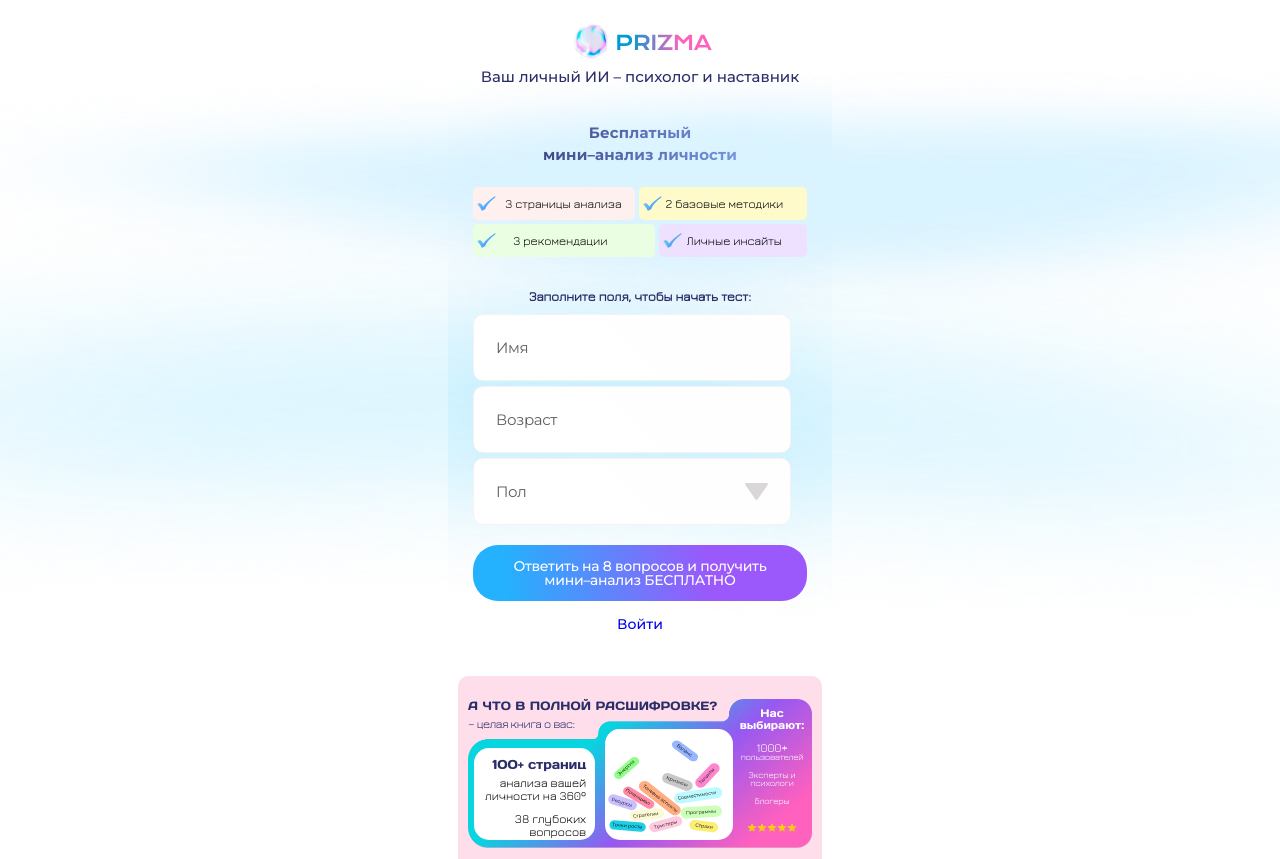
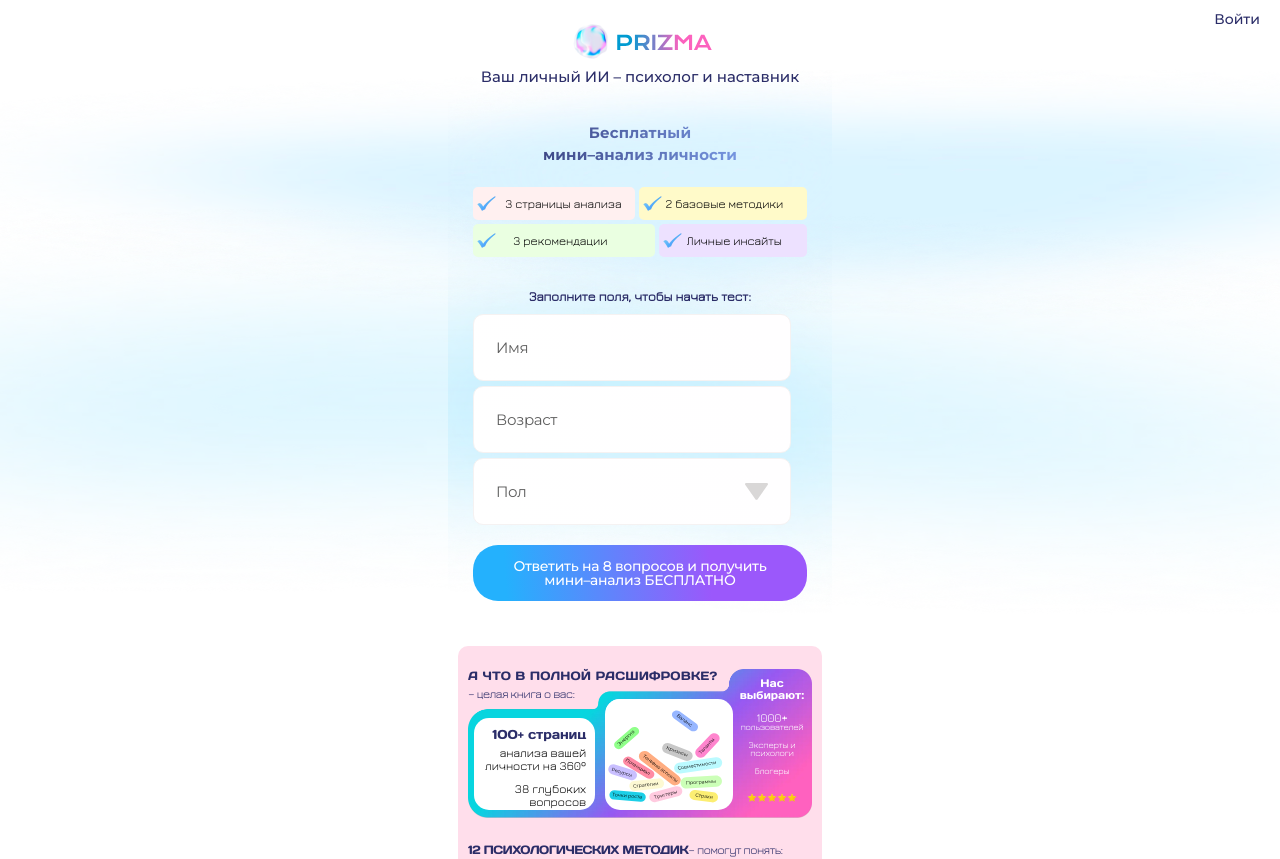
Before and after one commit to kmvit/prizma_pwa, a React (Vite) app in the folder frontend/: page / in a window 1280 px wide. Shown: the top 859 px of the page. Built offline with nearby package versions, Linux system fonts and the light colour scheme; no server answers.

Commit message:
тг авторизация2

```diff
--- a/frontend/src/App.jsx
+++ b/frontend/src/App.jsx
@@ -2,6 +2,7 @@ import { Fragment } from 'react'
 import { Routes, Route, Navigate } from 'react-router-dom'
 import { useAuth } from './contexts/AuthContext'
 import InstallBanner from './components/InstallBanner'
+import AppHeader from './components/AppHeader'
 import HomePage from './pages/HomePage'
 import LoginPage from './pages/LoginPage'
 import TelegramAuthCallbackPage from './pages/TelegramAuthCallbackPage'
@@ -26,6 +27,7 @@ function ProtectedRoute({ children }) {
 export default function App() {
   return (
     <Fragment>
+      <AppHeader />
       <Routes>
       <Route path="/" element={<HomePage />} />
       <Route path="/register" element={<Navigate to="/login" replace />} />
--- /dev/null
+++ b/frontend/src/components/AppHeader.jsx
@@ -0,0 +1,18 @@
+import { Link } from 'react-router-dom'
+import { useAuth } from '../contexts/AuthContext'
+
+export default function AppHeader() {
+  const { user } = useAuth()
+
+  return (
+    <header className="app-header">
+      {user ? (
+        <span className="app-header-user">
+          {user.telegram_username ? `@${user.telegram_username}` : user.name || 'user'} ({user.id})
+        </span>
+      ) : (
+        <Link to="/login" className="app-header-login">Войти</Link>
+      )}
+    </header>
+  )
+}
--- a/frontend/src/main.css
+++ b/frontend/src/main.css
@@ -421,6 +421,25 @@ body {
 .login {
     padding: 50px 26px 0 26px;
     max-width: 375px;
+}
+
+.app-header {
+    position: fixed;
+    top: 0;
+    right: 0;
+    padding: 12px 20px;
+    z-index: 100;
+    font-size: 14px;
+}
+
+.app-header-login {
+    color: #2b2d68;
+    font-weight: 500;
+}
+
+.app-header-user {
+    color: #2b2d68;
+    font-size: 13px;
 }
 
 .login-header {
--- a/frontend/src/pages/HomePage.jsx
+++ b/frontend/src/pages/HomePage.jsx
@@ -6,7 +6,7 @@ function useBodyClass(className) {
     return () => { document.body.className = '' }
   }, [className])
 }
-import { useNavigate, Navigate, Link } from 'react-router-dom'
+import { useNavigate, Navigate } from 'react-router-dom'
 import { useAuth } from '../contexts/AuthContext'
 import { api } from '../api/client'
 
@@ -154,11 +154,6 @@ export default function HomePage() {
             Ответить на 8 вопросов и получить
             мини–анализ БЕСПЛАТНО
           </button>
-          {!user && (
-            <div style={{ textAlign: 'center', padding: '16px 0 0', fontSize: '14px' }}>
-              <Link to="/login">Войти</Link>
-            </div>
-          )}
         </form>
       </div>
       <div className="quiz-benefits-container">
--- a/frontend/src/pages/TelegramAuthCallbackPage.jsx
+++ b/frontend/src/pages/TelegramAuthCallbackPage.jsx
@@ -33,7 +33,7 @@ export default function TelegramAuthCallbackPage() {
     api
       .loginTelegram(payload)
       .then(() => {
-        window.location.replace('/')
+        window.location.replace('/question')
       })
       .catch((e) => {
         setStatus(`Ошибка: ${e?.message || 'не удалось войти'}`)
```
